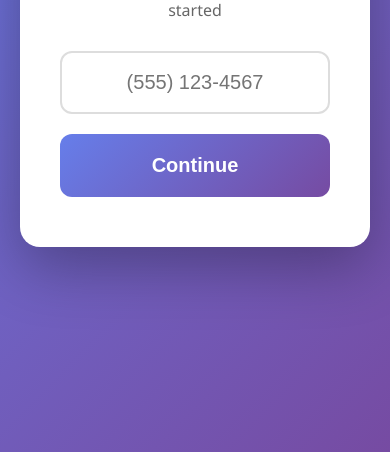
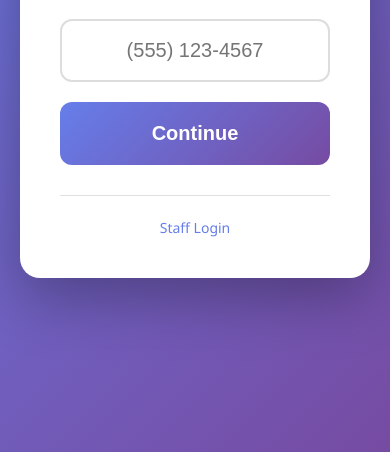
Before and after one commit to BusinessCenter112/loyalty-program-app, a website: page frontend/kiosk.html in a window 390 px wide. Shown: the part 392-844 px from the top of the page. Drawn offline with Linux system fonts and the light colour scheme.

Commit message:
Add staff login link to kiosk screen
- Staff can now easily access dashboard from kiosk
- Link appears at bottom of phone entry screen
- Subtle styling to not distract customers
- Makes workflow easier when kiosk is always open

Co-Authored-By: Claude Sonnet 4.5 <noreply@anthropic.com>

```diff
--- a/frontend/kiosk.html
+++ b/frontend/kiosk.html
@@ -216,6 +216,24 @@
         @keyframes spin {
             to { transform: rotate(360deg); }
         }
+
+        .staff-link {
+            margin-top: 20px;
+            padding-top: 20px;
+            border-top: 1px solid #e0e0e0;
+            text-align: center;
+        }
+
+        .staff-link a {
+            color: #667eea;
+            text-decoration: none;
+            font-size: 14px;
+            font-weight: 500;
+        }
+
+        .staff-link a:hover {
+            text-decoration: underline;
+        }
     </style>
 </head>
 <body>
@@ -230,6 +248,10 @@
             <button id="phoneSubmit">Continue</button>
 
             <div id="phoneError" class="error-message" style="display: none;"></div>
+
+            <div class="staff-link">
+                <a href="staff-login.html">Staff Login</a>
+            </div>
         </div>
 
         <!-- Customer Found Screen -->
```
